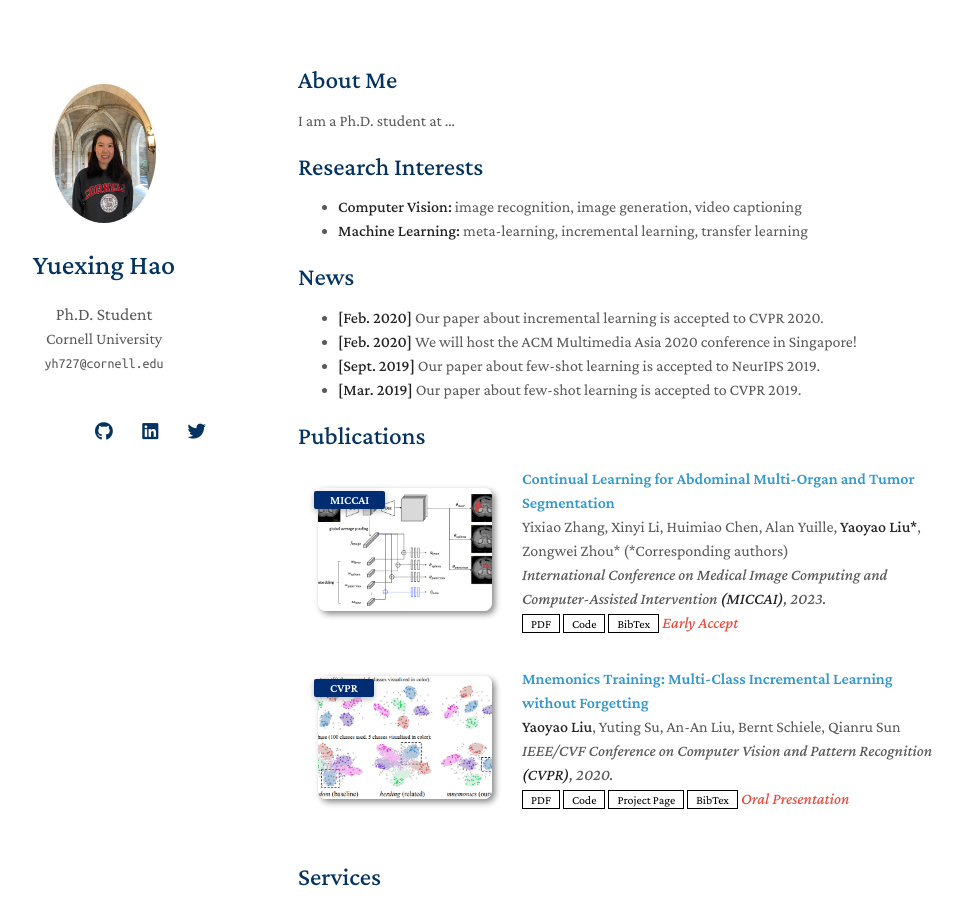
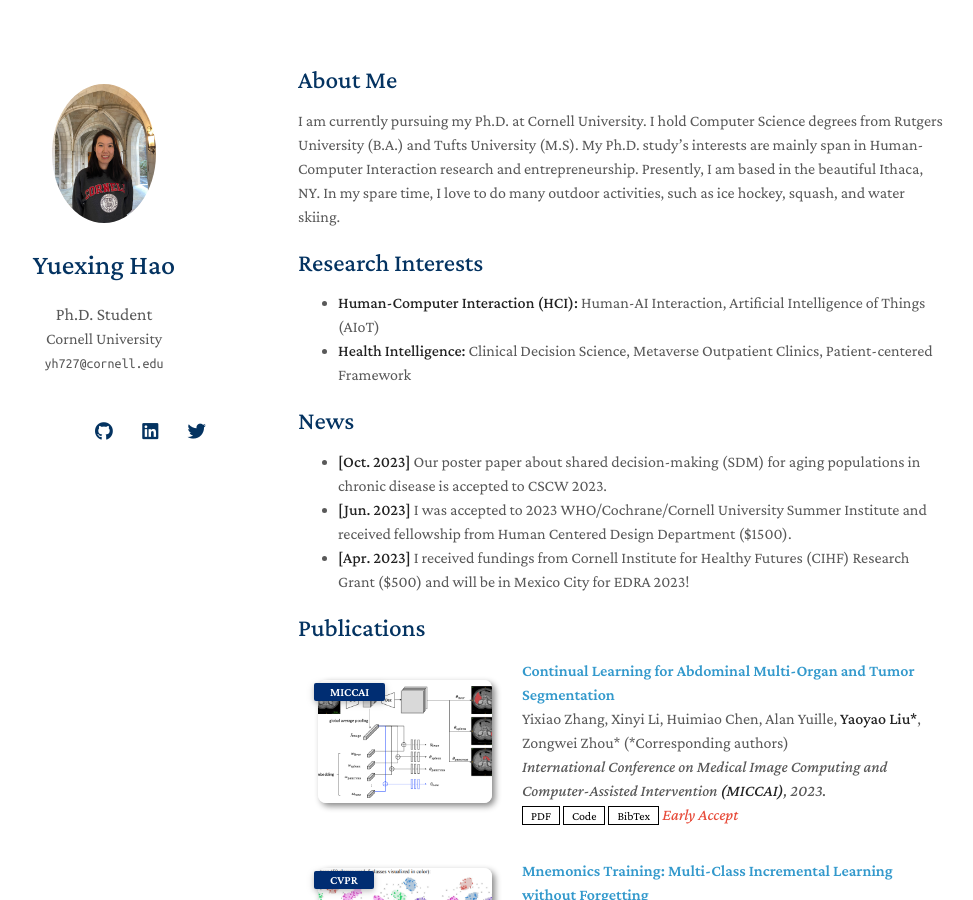
Before and after one commit to YuexingHao/Yuexing-Hao, a Jekyll site: the page built from index.md, in a window 1280 px wide and 900 px high. Shown: the whole window, without its empty margins (172-1145 px from the left). Built offline with Jekyll 4.4.1, drawn with Linux system fonts in a browser that asks for light colours; nearby versions of some CDN libraries; a style sheet for code colours, icons or effects is not loaded; our own code applies the rules of GitHub Pages for plain Markdown files.

Commit message:
Update index.md

```diff
--- a/index.md
+++ b/index.md
@@ -4,19 +4,18 @@ layout: homepage
 
 ## About Me
 
-I am a Ph.D. student at ...
+I am currently pursuing my Ph.D. at Cornell University. I hold Computer Science degrees from Rutgers University (B.A.) and Tufts University (M.S). My Ph.D. study's interests are mainly span in Human-Computer Interaction research and entrepreneurship. Presently, I am based in the beautiful Ithaca, NY. In my spare time, I love to do many outdoor activities, such as ice hockey, squash, and water skiing.
 
 ## Research Interests
 
-- **Computer Vision:** image recognition, image generation, video captioning
-- **Machine Learning:** meta-learning, incremental learning, transfer learning
+- **Human-Computer Interaction (HCI):** Human-AI Interaction, Artificial Intelligence of Things (AIoT)
+- **Health Intelligence:** Clinical Decision Science, Metaverse Outpatient Clinics, Patient-centered Framework
 
 ## News
 
-- **[Feb. 2020]** Our paper about incremental learning is accepted to CVPR 2020.
-- **[Feb. 2020]** We will host the ACM Multimedia Asia 2020 conference in Singapore!
-- **[Sept. 2019]** Our paper about few-shot learning is accepted to NeurIPS 2019.
-- **[Mar. 2019]** Our paper about few-shot learning is accepted to CVPR 2019.
+- **[Oct. 2023]** Our poster paper about shared decision-making (SDM) for aging populations in chronic disease is accepted to CSCW 2023.
+- **[Jun. 2023]** I was accepted to 2023 WHO/Cochrane/Cornell University Summer Institute and received fellowship from Human Centered Design Department ($1500).
+- **[Apr. 2023]** I received fundings from Cornell Institute for Healthy Futures (CIHF) Research Grant ($500) and will be in Mexico City for EDRA 2023!
 
 {% include_relative _includes/publications.md %}
 
```
